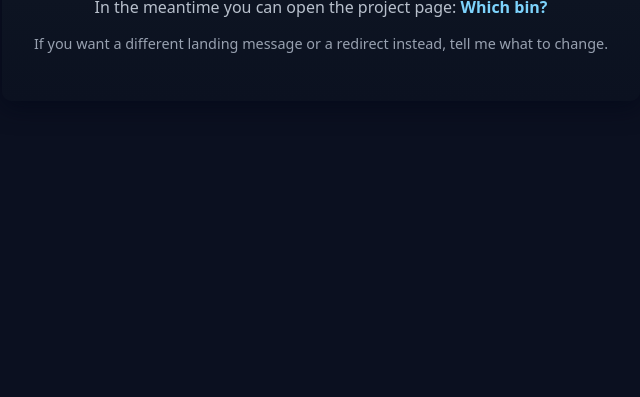
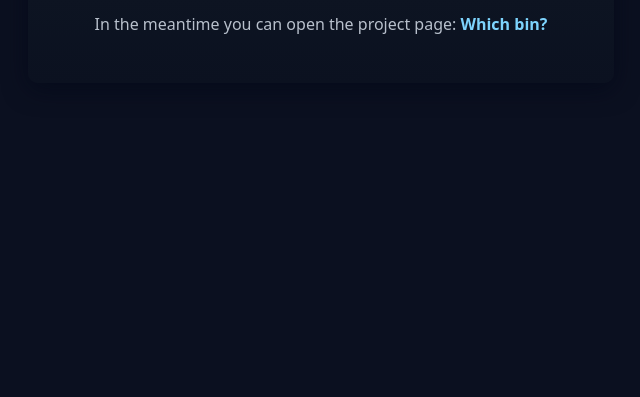
Before and after one commit to RammoGames/rammogames.github.io, a plain HTML site: page index.html in a window 1280 px wide. Shown: the part 403-800 px from the top of the page, without its empty margins (319-959 px from the left). Drawn offline with Linux system fonts and the light colour scheme.

Commit message:
Remove suggestion line from holding page

```diff
--- a/index.html
+++ b/index.html
@@ -18,7 +18,6 @@
     <h1>RammoGames</h1>
     <p class="muted">Site coming soon — portfolio and small web projects will appear here shortly.</p>
     <p>In the meantime you can open the project page: <a href="/which-bin.html">Which bin?</a></p>
-    <p class="muted">If you want a different landing message or a redirect instead, tell me what to change.</p>
   </div>
 </body>
 </html>
```
